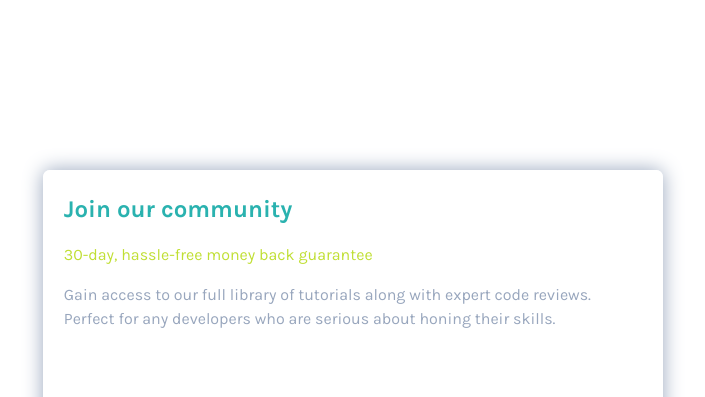
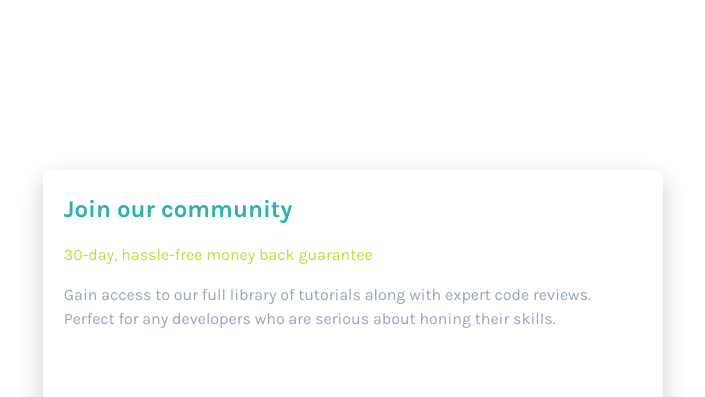
Before and after one commit to hafizhudin/Single-price-grid-component, a plain HTML site: page index.html in a window 1280 px wide. Shown: the top 397 px of the page, without its empty margins (287-992 px from the left). Drawn offline with nearby package versions, Linux system fonts and the light colour scheme; files that its build step writes are made by us from their sources.

Commit message:
change shadow container

```diff
--- a/sass/_layout.scss
+++ b/sass/_layout.scss
@@ -4,7 +4,7 @@
   grid-template-rows: 3fr;
   max-width: 90%;
   margin: auto;
-  box-shadow: 0 0 20px $colorGrayishBlue;
+  box-shadow: 0 9px 25px rgba(0, 0, 0, 0.2);
   border-radius: 7px;
 
   @include breakpoint-md {
```
